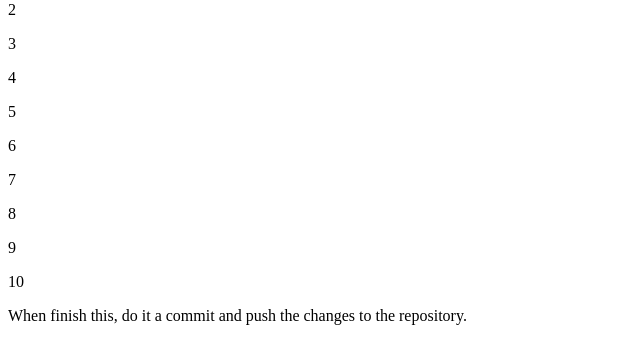
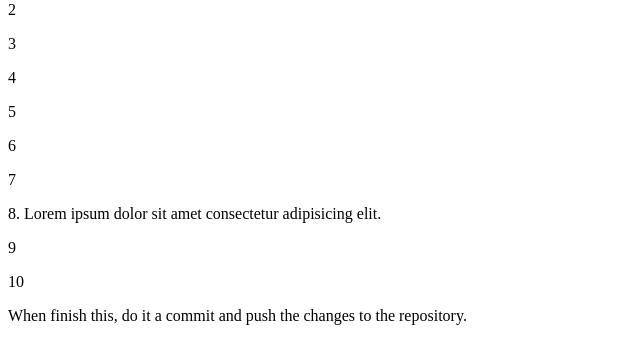
Before and after one commit to adrianeso/practicegit, a PHP site: page /first.php in a window 1280 px wide. Shown: the part 194-558 px from the top of the page, without its empty margins (0-640 px from the left). Run offline with PHP 8.4, Linux system fonts and the light colour scheme.

Commit message:
add content to paragraph 8

```diff
--- a/first.php
+++ b/first.php
@@ -22,7 +22,7 @@
 <p>5</p>
 <p>6</p>
 <p>7</p>
-<p>8</p>
+<p>8. Lorem ipsum dolor sit amet consectetur adipisicing elit.</p>
 <p>9</p>
 <p>10</p>
 
```
